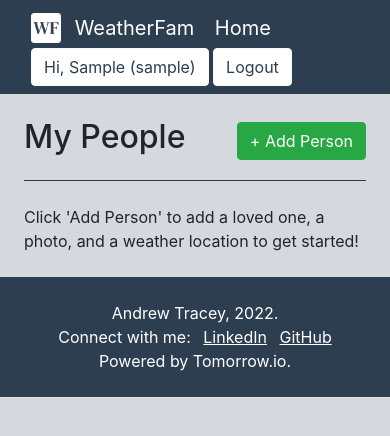
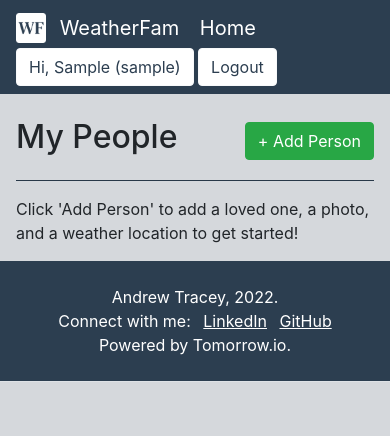
Before and after one commit to andrewt110216/weatherfam, a Django app: page /home/ in a window 390 px wide. Shown: the top 436 px of the page. Run offline with Django 4.2, Linux system fonts and the light colour scheme; the visitor is signed in with stand-in values (Sample User, id 1); data comes from the database, SQL or seed files in the repository; some libraries are stand-ins or nearby versions.

Commit message:
reduce padding so that saturday doesn't get wrapped on iPhone

```diff
--- a/weather/funcs.py
+++ b/weather/funcs.py
@@ -41,7 +41,10 @@ def get_codes():
         codes = json.load(f)
     return codes['weatherCode'], codes['weatherCodeDay']
 
-def get_icon_path(code: str) -> Path:
+def get_icon_path(code: str) -> str:
     """Retrieve the relative path to the weather icon for a given code"""
-    icon_path_abs = next(ICONS_DIR.glob(f'{code}*.png'))
-    return icon_path_abs.relative_to(BASE_DIR / 'static/media/')
+    try:
+        icon_path_abs = next(ICONS_DIR.glob(f'{code}*.png'))
+    except:
+        return ''
+    return icon_path_abs.relative_to(BASE_DIR / 'static/media/').__str__
--- a/weather/templates/weather/base.html
+++ b/weather/templates/weather/base.html
@@ -14,7 +14,7 @@
     <body>
         <!-- Add Navbar -->
         <nav class="navbar navbar-custom">
-            <div class="container-fluid">
+            <div class="container-fluid" style="padding: 0px;">
                 <div class="navbar-header">
                     <a class="navbar-brand navbar-custom" href="/">
                         <img src="{% static 'images/favicon-white.ico' %}" alt="WF" width="30" height="30" class="d-inline-block align-top mr-2">
--- a/weather/templates/weather/home.html
+++ b/weather/templates/weather/home.html
@@ -2,22 +2,22 @@
 
 {% block content %}
 {% if user.is_authenticated %}
-    <div class="d-flex justify-content-between align-items-center mt-4 mx-4">
+    <div class="d-flex justify-content-between align-items-center mt-4 mx-3">
         <h2 class="text-right">My People</h2>
         <div>
             <a class="btn btn-success" href="/add-person/">+ Add Person</a>
         </div>
     </div>
 
-    <hr color=#2C3E50 class="mx-4">
+    <hr color=#2C3E50 class="mx-3">
     {% if not people %}
-        <p class="m-4">Click 'Add Person' to add a loved one, a photo, and a weather location to get started!</p>
+        <p class="m-3">Click 'Add Person' to add a loved one, a photo, and a weather location to get started!</p>
     {% else %}
     <div class="row"> <!-- Row Wrapping All Cards -->
         {% load static %}
         {% for up in people %}
         <div class="col-lg-6 col-md-12"> <!-- Grid -->
-            <div class="card m-4 border-dark"> <!-- Card -->
+            <div class="card m-3 border-dark"> <!-- Card -->
                 <div class="card-header card-header-custom"> <!-- Card Header-->
                     <div class="row align-items-center">
                         <div class="column col-sm">
--- a/weather/views.py
+++ b/weather/views.py
@@ -137,7 +137,7 @@ def get_weather(location: Location, local_now: datetime, period: str) -> dict:
     if weather:
         code = weather.weather_code
         data['description'] = CODES[period][str(code)]
-        data['icon_path'] = get_icon_path(code).__str__
+        data['icon_path'] = get_icon_path(code)
         data['temp'] = int(weather.temp)
         data['day_name'] = local_now.strftime("%A")
     return data
```
